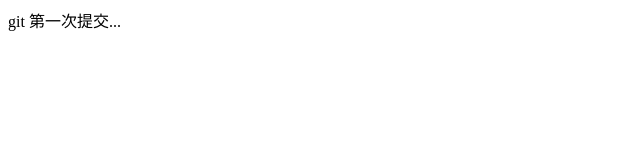
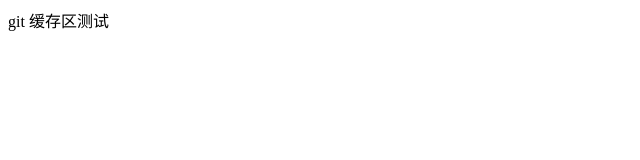
Before and after one commit to shanxifenghongwei1/git-stash, a plain HTML site: page index.html in a window 1280 px wide. Shown: the full height of the page, 0-640 px from the left. Drawn offline with Linux system fonts and the light colour scheme.

Commit message:
Revert "第一"

```diff
--- a/index.html
+++ b/index.html
@@ -6,6 +6,6 @@
     <title>Document</title>
 </head>
 <body>
-    <div>git 第一次提交...</div>
+    <div>git 缓存区测试</div>
 </body>
 </html>
```
